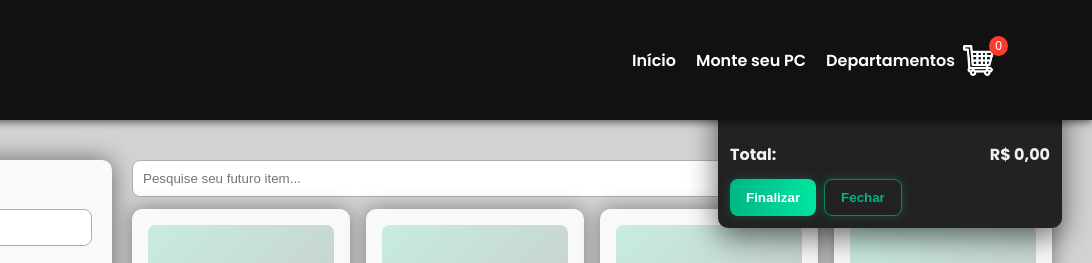
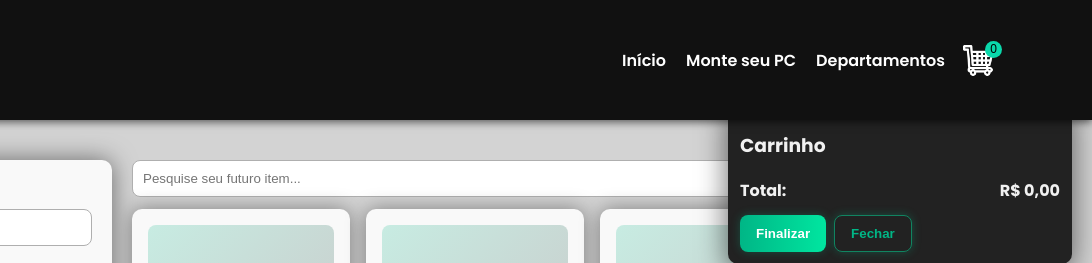
Before and after one commit to TIAlfa24/Alfa-Gamer, a website: page loja.html in a window 1280 px wide. Both pictures are taken after a click on the button "Abrir carrinho". Shown: the top 263 px of the page, 188-1280 px from the left. Drawn offline with Linux system fonts and the light colour scheme.

Commit message:
Refactor loja.css to improve structure and styles

```diff
--- a/loja.css
+++ b/loja.css
@@ -38,7 +38,7 @@ header {
     display: flex;
     justify-content: space-between;
     align-items: center;
-    z-index: 1000;
+    z-index: 999;
 }
 
 .logo {
@@ -96,7 +96,7 @@ header {
 
 .navbar a::after {
     content: "";
-    position: absolute;
+    position: fixed;
     bottom: -4px;
     left: 0;
     width: 0%;
@@ -116,6 +116,7 @@ header {
 
 /* CART */
 .cart-btn1 {
+    padding-left: 16px;
     background: transparent;
     border: 0;
     color: white;
@@ -133,21 +134,25 @@ header {
 }
 
 .cart-count {
+    display: flex;
+    justify-content: center;
+    align-items: center;
+    width: 17px;
+    height: 17px;
     position: absolute;
-    top: -6px;
-    right: -6px;
-    background: #ff3b30;
-    color: white;
+    top: -1;
+    right: 0;
+    background: #0ad8ab;
+    color: black;
     border-radius: 50%;
-    padding: 3px 6px;
     font-size: 12px;
 }
 
 /* CART DRAWER */
 .cart-drawer {
-    position: absolute;
-    top: 8%;
-    right: 30px;
+    position: fixed; /* Fixa na tela */
+    top: 0; /* Começa no topo */
+    right: 100px; /* Alinha com o padding direito do header */
     width: 320px;
     background: var(--card);
     border-radius: 10px;
@@ -155,15 +160,17 @@ header {
     box-shadow: 0 8px 30px rgba(0, 0, 0, 0.6);
     color: #f1f1f1;
     opacity: 0;
-    transform: translateY(-15px);
+    transform: translateY(-100%); /* Esconde acima da tela */
     transition: opacity 400ms cubic-bezier(.2, .9, .3, 1), transform 400ms cubic-bezier(.2, .9, .3, 1);
     pointer-events: none;
-    z-index: 500;
+    z-index: 999; /* Abaixo do header (1000) */
 }
 
 .cart-drawer.open {
     opacity: 1;
-    transform: translateY(0);
+    /* Header tem aproximadamente 120px de altura. Para sobrepor 20px (na altura do texto "Carrinho"),
+       o drawer deve descer 100px (120px - 20px). */
+    transform: translateY(100px);
     pointer-events: auto;
 }
 
@@ -180,6 +187,12 @@ header {
     width: 64px;
     border-radius: 6px;
     font-size: 12px;
+}
+
+@media (max-width: 1700px) {
+    .cart-drawer {
+        right: 20px; /* Ajusta para telas menores */
+    }
 }
 
 /* ===== RESPONSIVIDADE (MOBILE) ===== */
```
